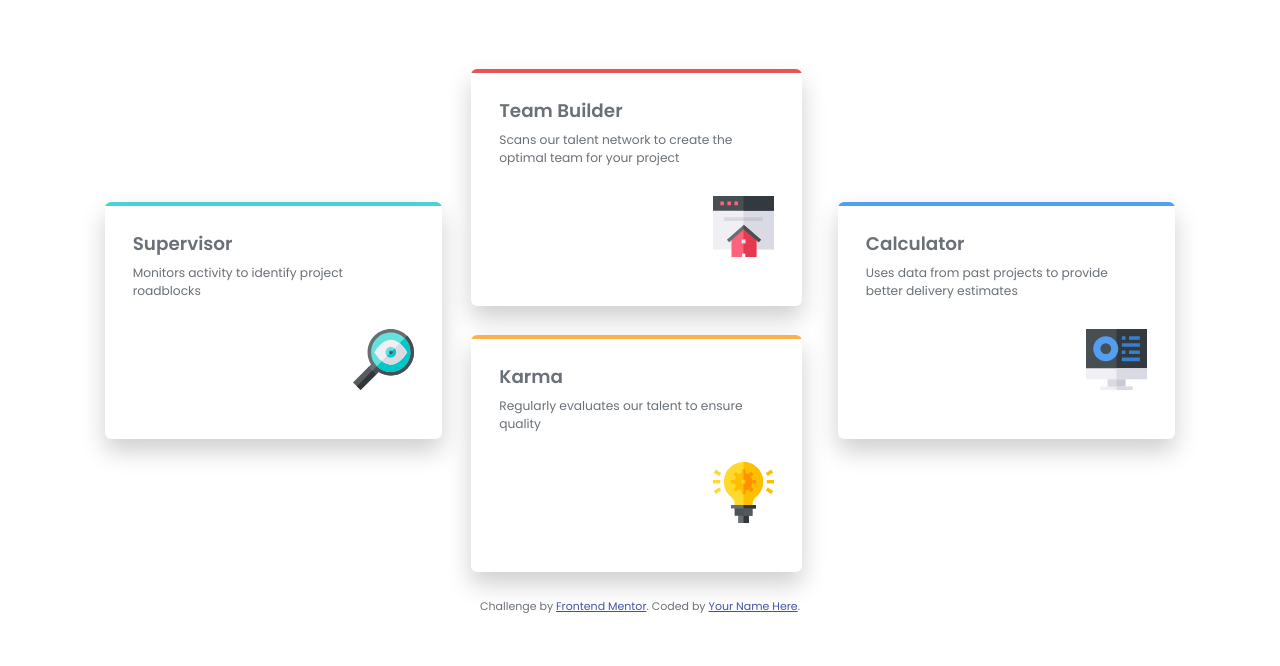
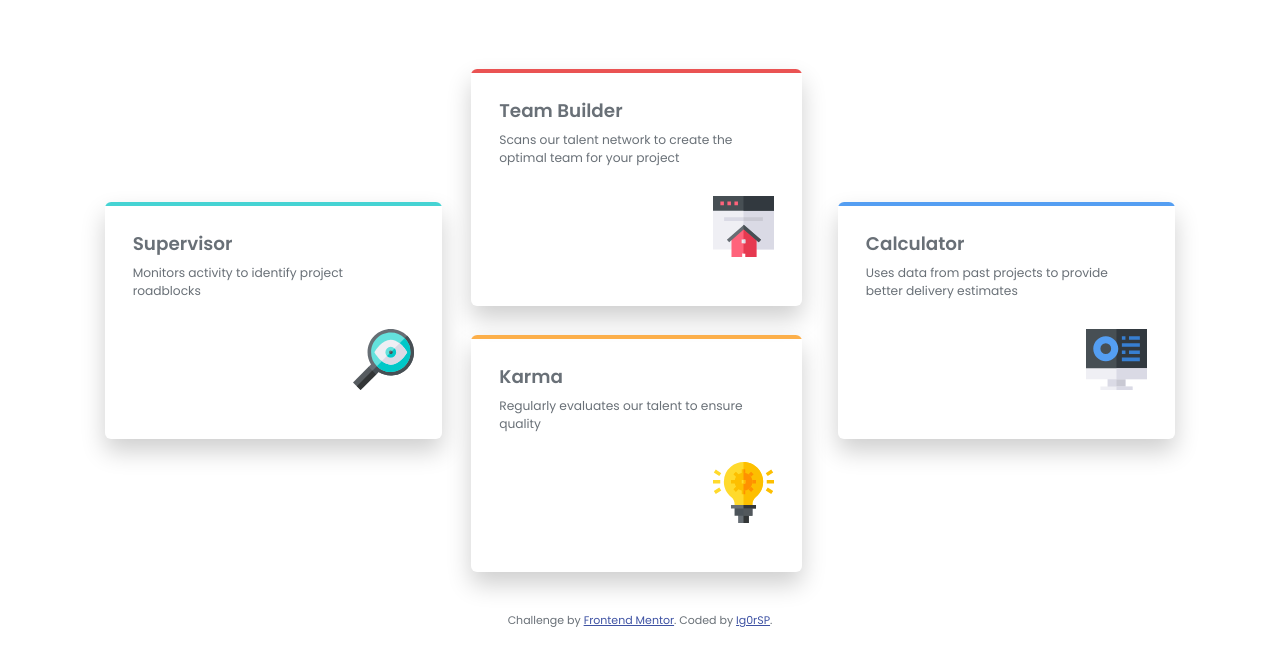
Before and after one commit to Ig0rSP/four-card-feature-section, a plain HTML site: page index.html in a window 1280 px wide. Shown: the part 216-882 px from the top of the page. After the commit the page ends 856 px from the top, so only its background shows below. Drawn offline with Linux system fonts and the light colour scheme.

Commit message:
final version 1.0

```diff
--- a/index.html
+++ b/index.html
@@ -60,7 +60,7 @@
   <footer>
     <p class="attribution">
       Challenge by <a href="https://www.frontendmentor.io?ref=challenge" target="_blank">Frontend Mentor</a>.
-      Coded by <a href="#">Your Name Here</a>.
+      Coded by <a href="#">Ig0rSP</a>.
     </p>
   </footer>
 </body>
--- a/styles.css
+++ b/styles.css
@@ -1,3 +1,7 @@
+html, body {
+    height: calc(100vh - 4em);
+}
+
 body {
     --bg-color: hsl(0, 0%, 100%);
     --tx-title-color: hsl(234, 12%, 34%);
@@ -12,14 +16,12 @@ body {
     color: var(--tx-color);
     margin: 3em;
 
-    max-height: 100vh;
-
     display: flex;
     flex-direction: column;
     align-items: center;
+    justify-content: space-between;
     font-family: 'Poppins', sans-serif;
     font-size: .9em;
-    flex: 1;
 }
 
 .hd {
@@ -56,6 +58,7 @@ body {
     display: grid;
     grid-template-columns: repeat(auto-fit, minmax(20em, 1fr));
     align-items: center;
+    justify-content: center;
     gap: 2em;
     max-width: 100vw;
 }
@@ -137,6 +140,6 @@ body {
 }
 
 footer {
-    margin-block-start: 1em;
+    margin-block-start: 2em;
 
 }
```
